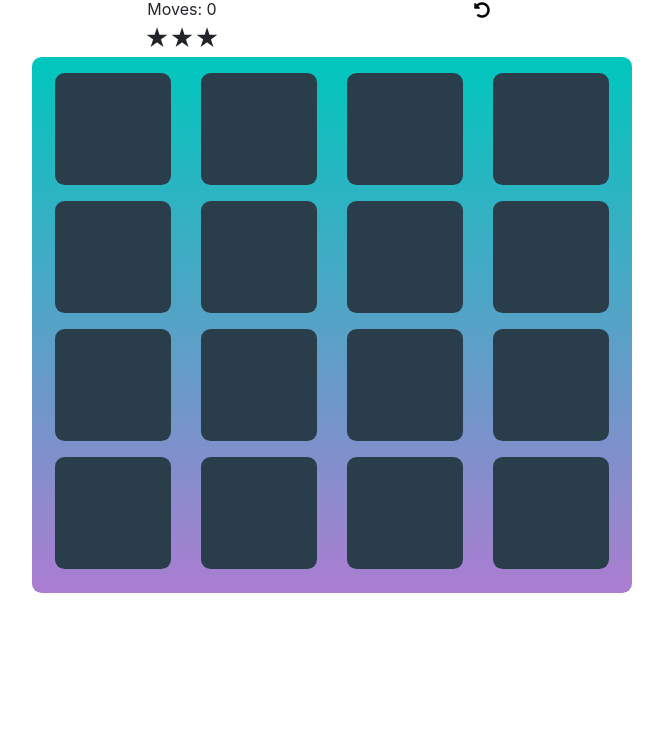
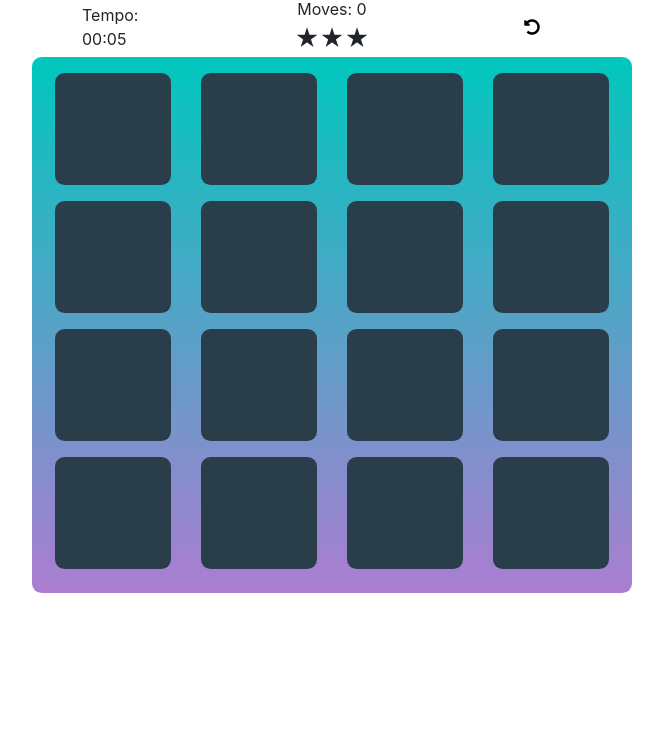
Before and after one commit to GabrielFresatto/memoty-game, a plain HTML site: page index.html in a window 1280 px wide. Shown: the part 49-800 px from the top of the page, without its empty margins (308-971 px from the left). Drawn offline with nearby package versions, Linux system fonts and the light colour scheme.

```diff
--- a/css/estilo.css
+++ b/css/estilo.css
@@ -5,6 +5,19 @@
 
 .starRating {
 	font-size: 1.5rem;
+}
+
+.relative {
+	position: relative;
+}
+
+.centered {
+	position: absolute;
+    top: 50%;
+    transform: translateY(-50%) translateX(-50%);
+    left: 50%;
+    right: 0;
+    margin: auto;
 }
 
 .tabuleiro {
@@ -62,6 +75,8 @@ h1 {
 
 .acertou .down-side {
 	background-color: #3ad0ab !important;
+	animation-name: acertou;
+	animation-duration: .7s;
 }
 
 .hide {
@@ -116,6 +131,12 @@ h1 {
 @keyframes error {
 	25% {transform: translateX(15%) translateY(1%) rotate(8deg); background-color: red;}
 	75% {transform: translateX(-15%) translateY(1%) rotate(-8deg); background-color: red;}
+}
+
+@keyframes acertou {
+	15% {transform: scale(.9);}
+	50% {transform: scale(1.1);}
+	75% {transform: scale(1);}
 }
 
 .erro {
--- a/index.html
+++ b/index.html
@@ -13,14 +13,17 @@
 	<section class="new-container">
 		<h1 class="text-center">Matching Game</h1>
 		<div class="row">
-			<div class="col-md-6 text-center">
+			<div class="col-md-4 relative">
+				<p class="centered">Tempo: <span id="time">00:00</span></p>
+			</div>
+			<div class="col-md-4 text-center">
 				Moves: <span id="moveCount">0</span>
 				<div class="starRating">
 
 				</div>
 			</div>
-			<div class="col-md-6 text-center">
-				<button onclick="construirGrid();"><i class="fas fa-undo-alt"></i></button>
+			<div class="col-md-4 relative">
+				<button onclick="construirGrid();" class="centered mx-auto"><i class="fas fa-undo-alt"></i></button>
 			</div>
 		</div>
 		<div class="row tabuleiro">
--- a/js/flip.js
+++ b/js/flip.js
@@ -1,7 +1,13 @@
 const tabuleiro = $('.tabuleiro');
 const moveCountElem = $('#moveCount');
+let countUp;
+
+/**@description conta os movimentos do jogador */
 let moveCount = 0;
-let tempo = '';
+
+/**@description verifica se o jogo foi ganho, valor inicial = false */
+let win = false;
+
 construirGrid();
 
 
@@ -10,19 +16,7 @@ construirGrid();
  * @description Constrói o grid com cartas aleatórias e adiciona o evento as cartas
  */
 function construirGrid(){
-	// Timer
-	let minute = 00;
-	let seconds = 00;
-	setInterval(function (){
-		seconds++;
-		if(seconds === 59) {
-			seconds = 0;
-			minute ++;
-		}
-
-		tempo = minute+ " minuto(s) e "+seconds+" segundo(s).";
-	},1000);
-
+	startTimer();
 	// Seta 3 estrelas inicial
 	starRating(3);
 	tabuleiro.children().remove();
@@ -119,12 +113,13 @@ function addClickEvent(){
 							twoCardOpen = false;
 							// Se achar todas as cartas
 							if($('.acertou').length === 16){
+								clearInterval(countUp);
 								$('#starRatingModal').text($('.starRating').text());
 								// Personaliza o texto de movimentos do modal vitória
 								$('#moveCountModal').text(moveCount);
 								// O modal aparece
+								$('#tempo').text($('#time').text());
 								$('#modalWin').css("display", "block");
-								$('#tempo').text(tempo);
 							}
 						}, 500);
 					}else{
@@ -198,3 +193,27 @@ function starRating(qtdStar) {
 			break;
 	}
 }
+
+
+function startTimer() {
+	clearInterval(countUp);
+	const timeElem = $('#time');
+	let segundos = 0;
+	let minutos = 0;
+	countUp = setInterval(function(){
+		// Verifica se o jogo ainda não foi ganho
+		segundos++;
+		if(segundos === 59){
+			segundos = 0;
+			minutos++;
+		}
+		timeElem.text((twoCaseNumber(minutos)+':'+twoCaseNumber(segundos)));
+	}, 1000);
+}
+
+
+
+/**@description Converte o número pra ter no minimo 2 casas Ex: 1 -> 01 */
+function twoCaseNumber (number) {
+	return (number < 10) ? '0'+number : number;
+}
```
